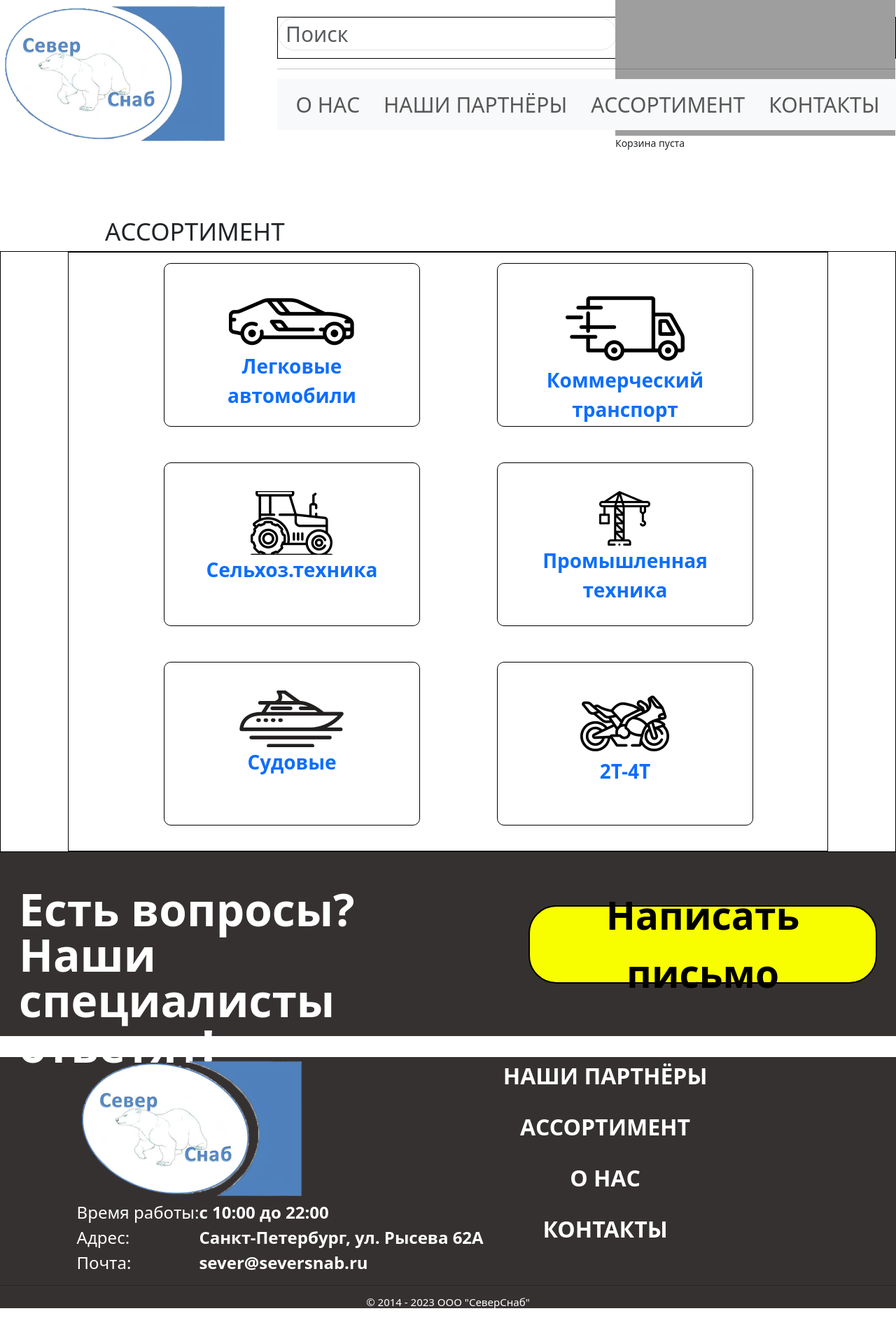
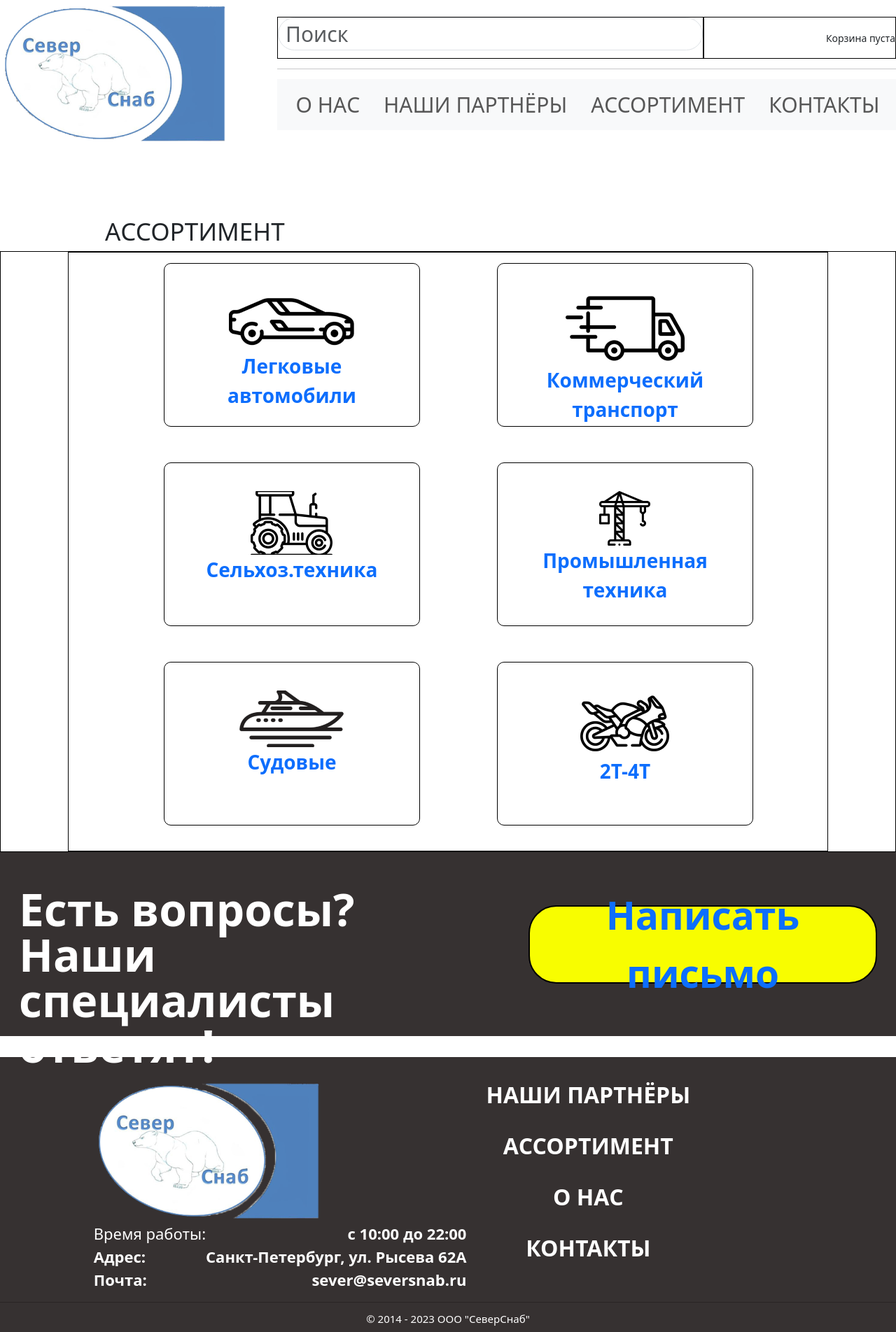
Before and after one commit to Peachoopeado/ESHOP3, a Django app: page /assortment/ in a window 1280 px wide. Shown: the whole page at 70% size. Before the commit the page ends 1870 px from the top, so only its background shows below. Run offline with Django 4.2, Linux system fonts and the light colour scheme; data comes from the database, SQL or seed files in the repository; both versions use the stored data as it was after the commit; parts of the project's set-up code (start-up, migrations or seed data) failed here and were passed over; some libraries are stand-ins or nearby versions; grey boxes are pictures that could not be loaded.

Commit message:
Небольшие исправления

```diff
--- a/shop/models.py
+++ b/shop/models.py
@@ -1,5 +1,6 @@
 from django.db import models
 from django.urls import reverse
+
 
 # Create your models here.
 
@@ -12,9 +13,13 @@ class Category(models.Model):
 
     def get_url(self):
         return reverse('assortment-by-category', args=[self.slug])
+
+
 class CategoryImage(models.Model):
     categories = models.ForeignKey(Category, on_delete=models.CASCADE)
-    img = models.ImageField(upload_to='img/categories')
+    img = models.ImageField(upload_to='shop/img/categories')
+
+
 class OilType(models.Model):
     name = models.CharField(max_length=200)
     slug = models.SlugField()
@@ -22,8 +27,6 @@ class OilType(models.Model):
 
     def __str__(self):
         return self.name
-
-
 
 
 class Viscosity(models.Model):
@@ -46,6 +49,7 @@ class Compound(models.Model):
     def __str__(self):
         return self.name
 
+
 class Fuel(models.Model):
     name = models.CharField(max_length=200)
     slug = models.SlugField()
@@ -56,19 +60,21 @@ class Fuel(models.Model):
 
     def __str__(self):
         return self.name
+
+
 class Product(models.Model):
     code = models.CharField(max_length=100, primary_key=True, default=0, db_index=True)
-    vendor_code = models.CharField(max_length=100, unique=True, null = True, blank = True, db_index=True)
+    vendor_code = models.CharField(max_length=100, unique=True, null=True, blank=True, db_index=True)
     name_m = models.CharField(max_length=200, null=True, db_index=True)
     name = models.CharField(max_length=200, db_index=True)
     category = models.ManyToManyField(Category)
-    oiltype = models.ForeignKey(OilType,on_delete=models.CASCADE, blank=True , null = True)
-    viscosity = models.ForeignKey(Viscosity, on_delete=models.CASCADE, blank=True, null = True)
-    compound = models.ForeignKey(Compound, on_delete=models.CASCADE, blank=True, null = True)
-    fuel = models.ForeignKey(Fuel, on_delete=models.CASCADE, blank = True, null = True)
+    oiltype = models.ForeignKey(OilType, on_delete=models.CASCADE, blank=True, null=True)
+    viscosity = models.ForeignKey(Viscosity, on_delete=models.CASCADE, blank=True, null=True)
+    compound = models.ForeignKey(Compound, on_delete=models.CASCADE, blank=True, null=True)
+    fuel = models.ForeignKey(Fuel, on_delete=models.CASCADE, blank=True, null=True)
     stock = models.PositiveIntegerField(default=0)
     price = models.DecimalField(max_digits=10, decimal_places=2)
-    available = models.BooleanField(default = True)
+    available = models.BooleanField(default=True)
 
     def __str__(self):
         return self.code
@@ -76,31 +82,40 @@ class Product(models.Model):
     def get_url(self):
         return reverse('product-detail', args=[self.code])
 
+
 class Partner(models.Model):
     name = models.CharField(max_length=200)
     description = models.TextField(null=True)
     link = models.CharField(max_length=200, null=True)
+
     def __str__(self):
         return self.name
+
     def get_url(self):
         return reverse('one-partner', args=[self.id])
+
+
+
 class ProductImage(models.Model):
     product = models.ForeignKey(Product, on_delete=models.CASCADE)
     img = models.ImageField(upload_to='shop/img/products')
 
     def __str__(self):
         return self.product.code
+
+
 class PartnerImage(models.Model):
     partner = models.ForeignKey(Partner, on_delete=models.CASCADE, null=True)
     img = models.ImageField(upload_to='shop/img/partners')
+
     def __str__(self):
         return self.partner.name
 
 
 class User_Request(models.Model):
     full_name = models.CharField('ФИО', max_length=300)
-    company = models.CharField('Название организации',max_length=300, blank=True)
-    position = models.CharField('Должность',max_length=300, blank=True)
+    company = models.CharField('Название организации', max_length=300, blank=True)
+    position = models.CharField('Должность', max_length=300, blank=True)
     email = models.EmailField('Почта')
     phone = models.CharField('Номер телефона', max_length=20)
     subject = models.CharField('Тема сообщения', max_length=150)
@@ -108,6 +123,7 @@ class User_Request(models.Model):
 
     def __str__(self):
         return self.full_name
+
     class Meta:
         verbose_name = 'Заявка'
         verbose_name_plural = 'Заявки'
--- a/shop/static/shop/css/style.css
+++ b/shop/static/shop/css/style.css
@@ -256,6 +256,7 @@ footer {
     display: flex;
     align-items: center;
     justify-content: center;
+    padding-top: 30px;
 }
 
 .footer_block1 {
@@ -265,13 +266,13 @@ footer {
 .footer_subblock2 table th {
     color: #fff;
     font-weight: 400;
-    font-size: 24px;
+    font-size: 22px;
 }
 
 .footer_subblock2 table td {
     color: #fff;
     font-weight: 700;
-    font-size: 24px;
+    font-size: 22px;
 }
 
 .footer_block2 {
@@ -301,6 +302,7 @@ footer hr {
     display: flex;
     justify-content: center;
     align-items: center;
+    padding-bottom: 10px;
 }
 
 .underfooter h3 {
@@ -512,15 +514,16 @@ aside {
 }
 
 .initials {
-    background-image: url(../img/initials_bcg.png);
+    background:#363131;
     display: flex;
     align-items: center;
     justify-content: space-between;
     border: 1px solid black;
+
 }
 
 .initial_container {
-    border: 1px solid black;
+
     display: flex;
     align-items: center;
     justify-content: center;
@@ -548,9 +551,10 @@ aside {
 }
 
 .initial_block {
-    border: 1px solid black;
+
     text-align: center;
     color: #fff;
+
 }
 
 .initial_block a {
@@ -577,22 +581,7 @@ aside {
     font-size: 20px;
 }
 
-.slider_container {
-    width: 100%;
-}
 
-.slider_body {
-    width: 80%;
-    border: 1px solid black;
-
-}
-
-.block1, .block2 {
-    width: 431px;
-    height: 594px;
-    background: #363131;
-
-}
 
 .intro_container {
     width: 100%;
@@ -619,7 +608,7 @@ aside {
     display: flex;
     align-items: center;
     justify-content: center;
-
+    margin-bottom: 6em;
 }
 
 .partners_body {
@@ -650,6 +639,7 @@ aside {
     display: flex;
     align-items: center;
     justify-content: center;
+    margin-bottom: 3em;
 }
 
 .partner_body {
@@ -802,7 +792,6 @@ aside {
 }
 .order_fields div{
     display: flex;
-    border: 1px solid black;
     align-items: center;
 
 }
--- a/shop/templates/shop/base.html
+++ b/shop/templates/shop/base.html
@@ -43,10 +43,11 @@
                         <div class="cart">
 
                             {% with total_items=cart|length %}
-                                <img class="cart-img" src="{% static 'shop/img/cart.png' %}" alt="">
+
                                 {% if cart|length > 0 %}
 
-                                    <a class="cart-button" href="{% url "cart-detail" %}">Товаров в корзине: {{ total_items }}<br>
+                                    <a class="cart-button" href="{% url "cart-detail" %}">Товаров в
+                                        корзине: {{ total_items }}<br>
                                         {{ cart.get_total_price }} руб.
                                     </a>
                                 {% else %}
@@ -65,10 +66,10 @@
 
 
                 <ul class="navbar-nav mr-auto">
-                    <li><a class="nav-item nav-link" href="">о нас</a></li>
-                    <li><a class="nav-item nav-link" href="">наши партнёры</a></li>
-                    <li><a class="nav-item nav-link" href="">ассортимент</a></li>
-                    <li><a class="nav-item nav-link" href="">контакты</a></li>
+                    <li><a class="nav-item nav-link" href="{% url 'about' %}">о нас</a></li>
+                    <li><a class="nav-item nav-link" href="{% url 'partners' %}">наши партнёры</a></li>
+                    <li><a class="nav-item nav-link" href="{% url 'assortment' %}">ассортимент</a></li>
+                    <li><a class="nav-item nav-link" href="{% url 'contacts' %}">контакты</a></li>
                 </ul>
 
 
@@ -93,15 +94,15 @@
                 <table>
                     <tr>
                         <th>Время работы:</th>
-                        <td> с 10:00 до 22:00</td>
+                        <td align="right"> с 10:00 до 22:00</td>
                     </tr>
                     <tr>
-                        <th>Адрес:</th>
-                        <td> Санкт-Петербург, ул. Рысева 62А</td>
+                        <td>Адрес:</td>
+                        <td align="right"> Санкт-Петербург, ул. Рысева 62А</td>
                     </tr>
                     <tr>
-                        <th>Почта:</th>
-                        <td> sever@seversnab.ru</td>
+                        <td>Почта:</td>
+                        <td align="right"> sever@seversnab.ru</td>
                     </tr>
 
                 </table>
@@ -109,10 +110,10 @@
         </div>
         <div class="footer_block2">
             <ul>
-                <li><a href="">наши партнёры</a></li>
-                <li><a href="">ассортимент</a></li>
-                <li><a href="">о нас</a></li>
-                <li><a href="">контакты</a></li>
+                <li><a href="{% url 'partners' %}">наши партнёры</a></li>
+                <li><a href="{% url 'assortment' %}">ассортимент</a></li>
+                <li><a href="{% url 'about' %}">о нас</a></li>
+                <li><a href="{% url 'contacts' %}">контакты</a></li>
             </ul>
         </div>
         <div class="footer_block3">
@@ -120,11 +121,17 @@
                target="_blank"><img
                     src="https://api-maps.yandex.ru/services/constructor/1.0/static/?um=constructor%3A8f8d44ebac29f057b438b0fbec53fb5d69d5043d76d49fbc86d25d1ae69a7012&amp;width=600&amp;height=277&amp;lang=ru_RU"
                     alt="" style="border: 0;"/></a></div>
+
     </div>
     <hr>
-    <div class="underfooter">
-        <h3>&#169 2014 - 2023 ООО "СеверСнаб"</h3>
+    <div class="underfooter_container">
+        <div class="underfooter_body">
+            <div class="underfooter">
+                <h3>&#169 2014 - 2023 ООО "СеверСнаб"</h3>
+            </div>
+        </div>
     </div>
+
 
 </footer>
 
--- a/shop/templates/shop/categories.html
+++ b/shop/templates/shop/categories.html
@@ -20,7 +20,7 @@
                 <p>Есть вопросы? Наши специалисты ответят!</p>
             </div>
 
-                <a class="ask_button" href="">Написать письмо</a>
+                <a class="ask_button" href="{% url 'contacts' %}">Написать письмо</a>
         </div>
     </div>
 
```
Also changed, not shown: shop/views.py (+27 -17 lines), db.sqlite3.
